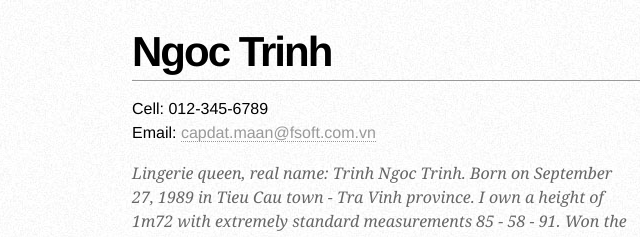
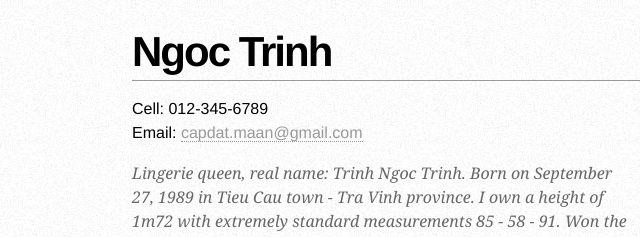
Before and after one commit to NguyenNTAnh/dnf-practice, a plain HTML site: page My-Profile.html in a window 1280 px wide. Shown: the top 237 px of the page, 108-748 px from the left. Drawn offline with Linux system fonts and the light colour scheme.

Commit message:
Update My-Profile.html

```diff
--- a/My-Profile.html
+++ b/My-Profile.html
@@ -42,7 +42,7 @@
 
             <p>
                 Cell: <span class="tel">012-345-6789</span><br />
-                Email: <a class="email" href="mailto:capdat.maan@fsoft.com.vn">capdat.maan@fsoft.com.vn</a>
+                Email: <a class="email" href="mailto:capdat.maan@gmail.com">capdat.maan@gmail.com</a>
             </p>
         </div>
 
```
